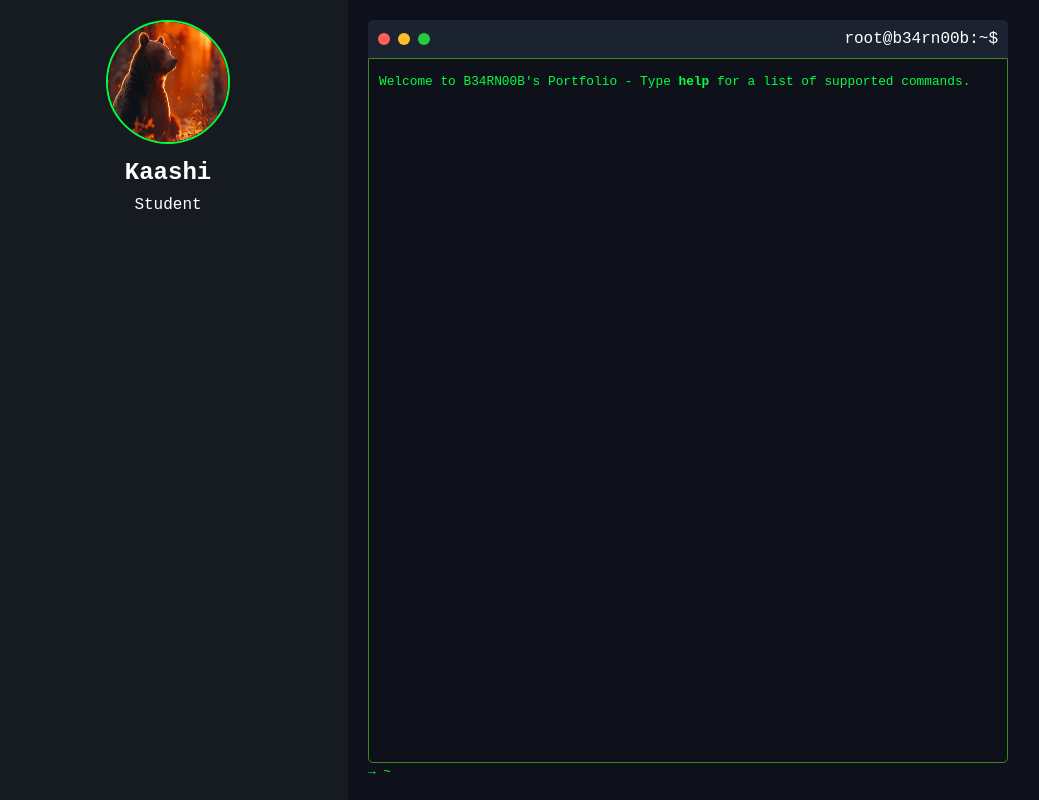
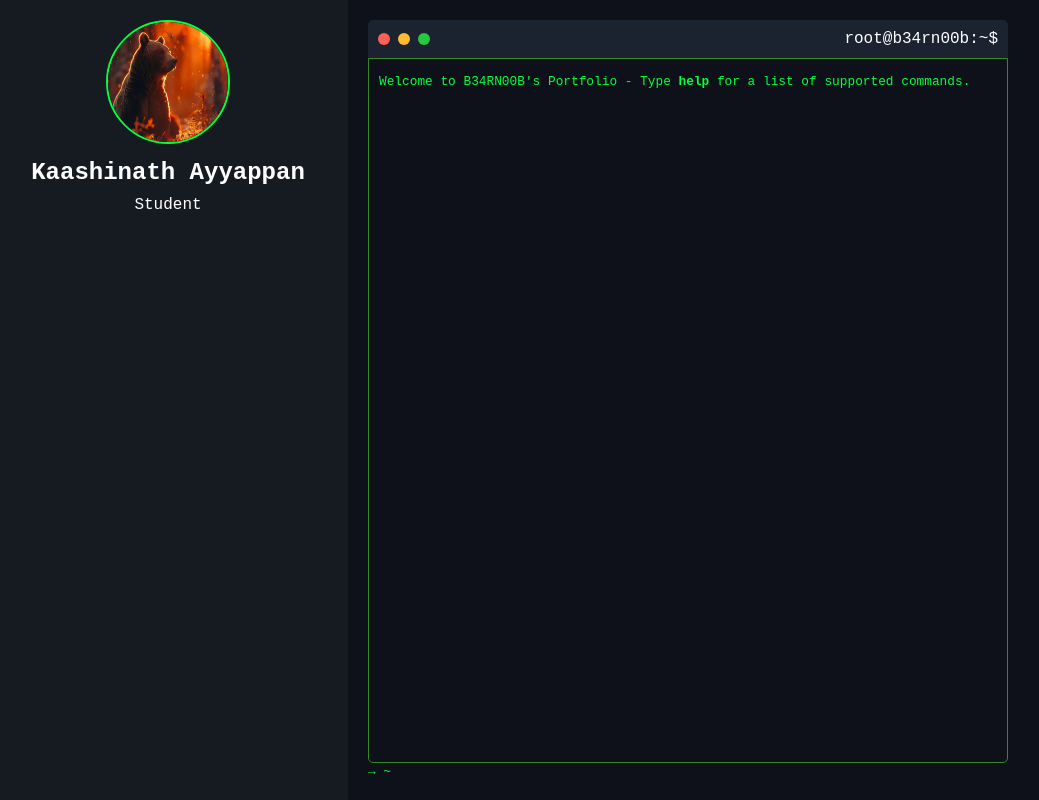
Before and after one commit to Kaashi-debug/kashi-debug.github.io, a plain HTML site: page index.html in a window 1280 px wide. Shown: the whole page, without its empty margins (12-1051 px from the left). Drawn offline with Linux system fonts and the light colour scheme.

Commit message:
Update index.html

```diff
--- a/index.html
+++ b/index.html
@@ -104,7 +104,7 @@
 <body>
     <div id="profile">
         <img src="https://raw.githubusercontent.com/Kaashi-debug/kashi-debug.github.io/refs/heads/main/image.png" alt="Profile Picture">
-        <h1>Kaashi</h1>
+        <h1>Kaashinath Ayyappan</h1>
         <p>Student</p>
     </div>
     <div id="terminal-container">
```
